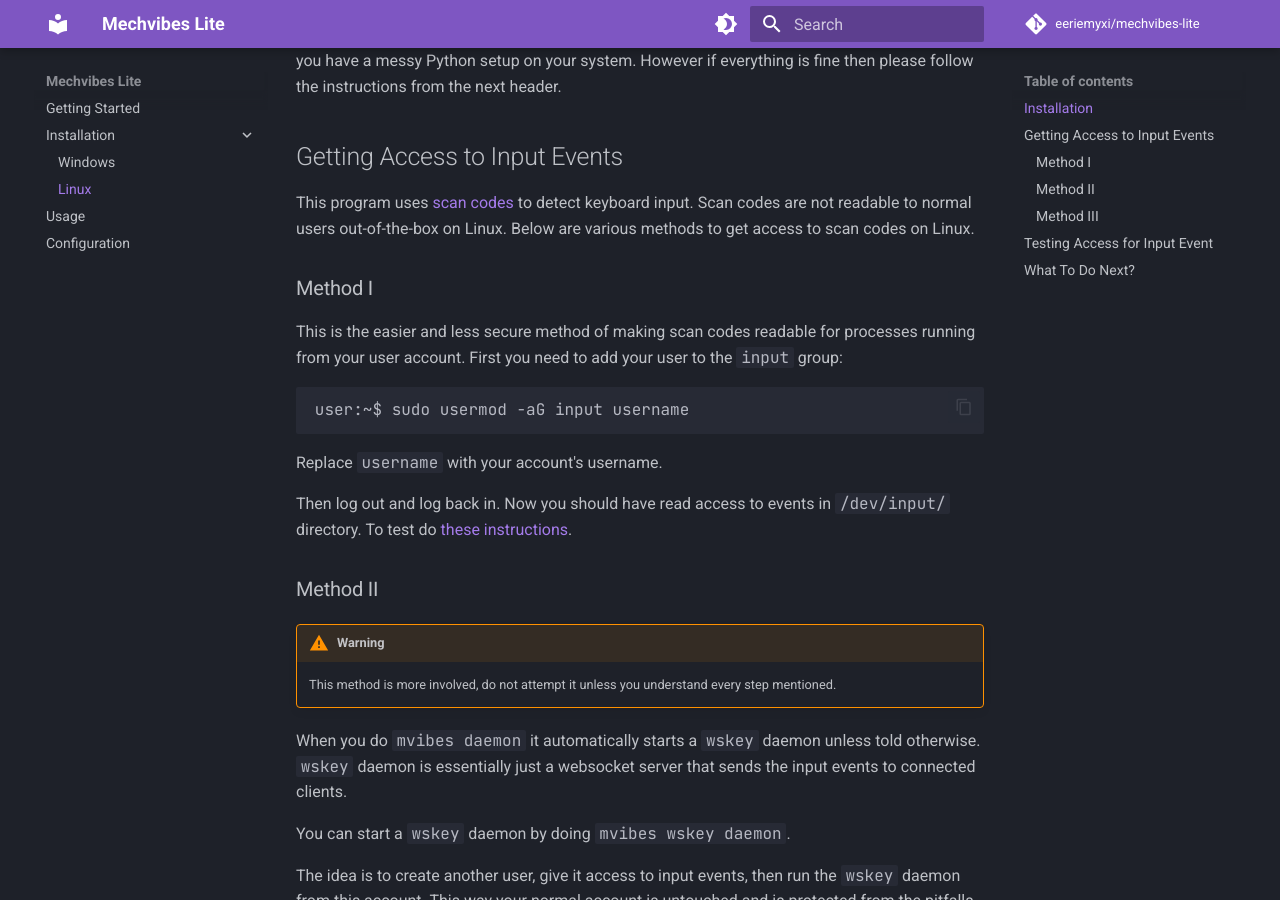
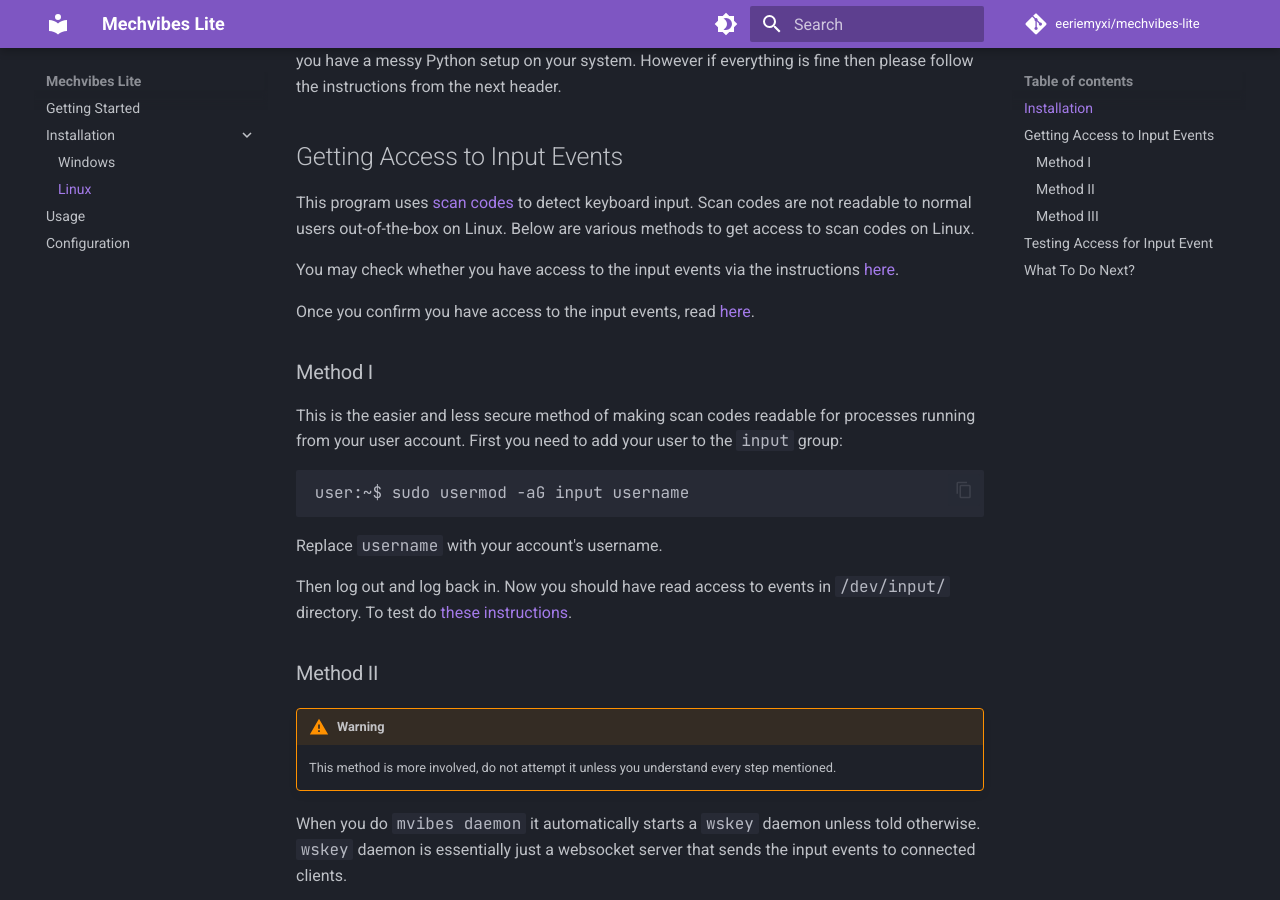
Before and after one commit to eeriemyxi/mechvibes-lite, an MkDocs documentation site: the page built from docs/installation/linux.md, in a window 1280 px wide and 900 px high, scrolled down 379 px. Built offline with MkDocs 1.6.1 and Material for MkDocs 9.7.7, drawn with Linux system fonts in a browser that asks for light colours; comment, search, counter and statistics services are not loaded.

Commit message:
feat(docs): add better documentation for linux

```diff
--- a/docs/installation/linux.md
+++ b/docs/installation/linux.md
@@ -17,6 +17,12 @@
 This program uses [scan codes](https://en.wikipedia.org/wiki/Scancode) to detect
 keyboard input. Scan codes are not readable to normal users out-of-the-box on
 Linux. Below are various methods to get access to scan codes on Linux.
+
+You may check whether you have access to the input events via the instructions
+[here](#testing-access-for-input-event).
+
+Once you confirm you have access to the input events, read
+[here](#what-to-do-next).
 
 ### Method I
 This is the easier and less secure method of making scan codes readable for
```
Also changed, not shown: docs/configuration.md (+1 -1 lines).
